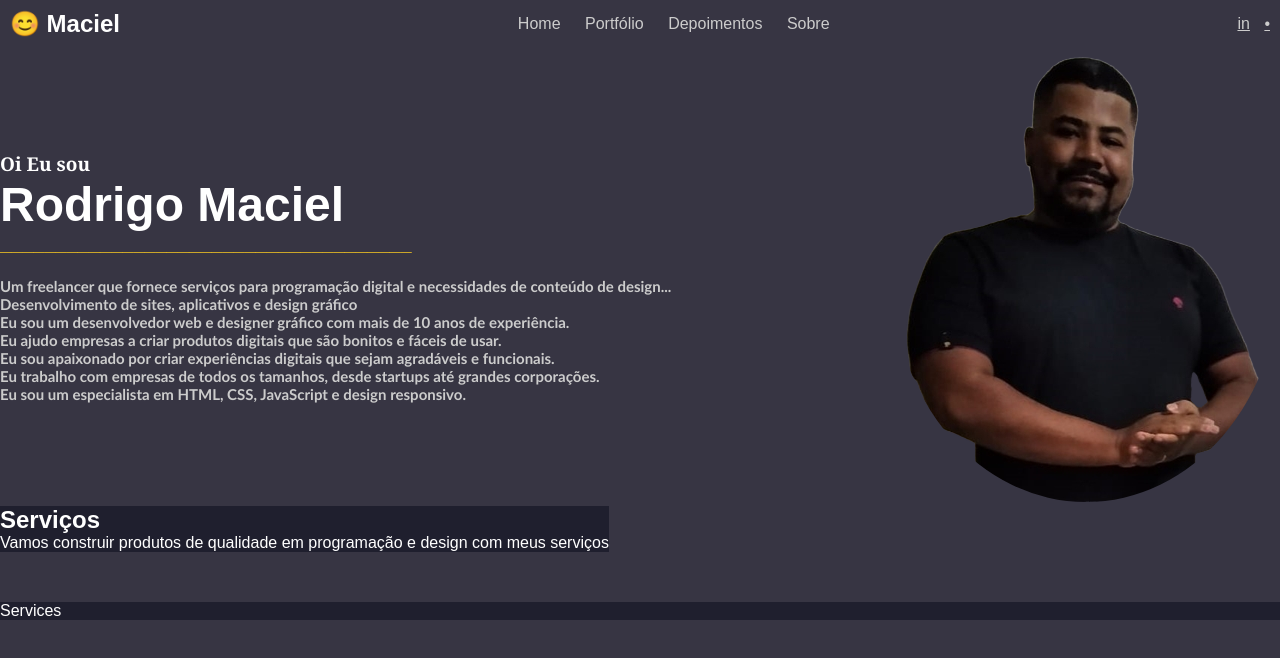
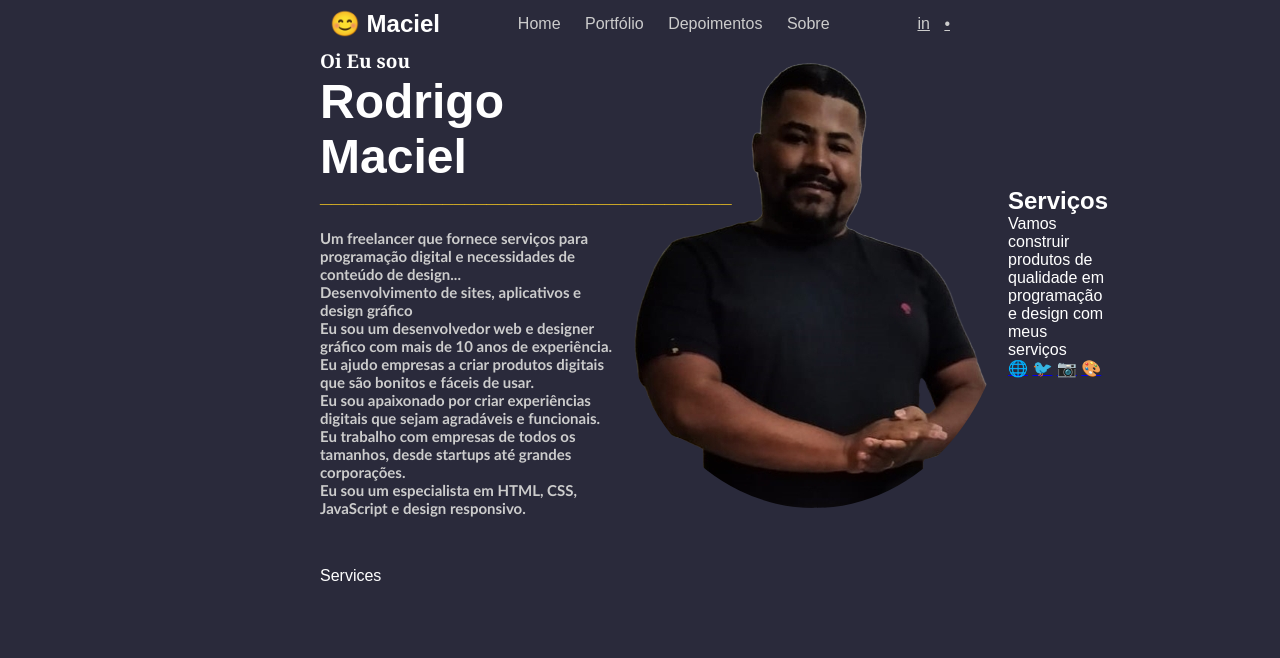
Before and after one commit to Rinogahr/lande_page, a plain HTML site: page lande_page1.0.html in a window 1280 px wide. Drawn offline with Linux system fonts and the light colour scheme.

Commit message:
fsdfsd
sdfsdfsd

```diff
--- a/css/lande_page1.0.css
+++ b/css/lande_page1.0.css
@@ -6,8 +6,19 @@
 
 body {
   font-family: 'Arial', sans-serif;
-  background-color: #373543;
   color: #fff;
+  display: flex;
+  align-items: center;
+  flex-direction: column;
+  flex-wrap: nowrap;
+  align-content: center;
+  justify-content: center;
+  background-color: #2a2a3b;
+}
+
+#containerPrincipal{
+  width: 50vw;
+  height: 100vh;
 }
 
 .header {
@@ -15,7 +26,7 @@ body {
   justify-content: space-between;
   align-items: center;
   padding: 10px;
-  /* background-color: #2a2a3b; */
+  border-radius: 10px 10px 0 0;
 }
 
 .logo {
@@ -34,13 +45,8 @@ body {
   color: #ccc;
 }
 
-.main {
-  /* padding: 40px; */
-}
-
 .intro {
   display: flex;
-  flex-wrap: wrap;
   justify-content: space-between;
   align-items: center;
   margin-bottom: 50px;
@@ -80,9 +86,6 @@ body {
   border-radius: 50%;
 }
 
-.services{
-  background-color: #1f1f2e;
-}
 
 @media (max-width: 768px) {
   .intro {
--- a/lande_page1.0.html
+++ b/lande_page1.0.html
@@ -7,6 +7,7 @@
   <link rel="stylesheet" href="/css/lande_page1.0.css">
 </head>
 <body>
+  <main id="containerPrincipal">
 
     <header class="header">
       <div class="logo">😊 Maciel</div>
@@ -25,6 +26,7 @@
     <main class="main">
 
       <section class="intro">
+
         <nav class="intro-text">
           <h2>Oi Eu sou</h2>
           <h1>Rodrigo Maciel</h1>
@@ -37,18 +39,28 @@
           <p>Eu trabalho com empresas de todos os tamanhos, desde startups até grandes corporações.</p>
           <p>Eu sou um especialista em HTML, CSS, JavaScript e design responsivo.</p>
         </nav>
+
         <nav class="intro-image">
           <img src="/img/erasebg-transformed.png" alt="Rodrigo Maciel">
         </nav>
+
         <nav class="services">
           <h2>Serviços</h2>
           <p>Vamos construir produtos de qualidade em programação e design com meus serviços</p>
+          <div class="social-icons">
+            <a href="#">🌐</a>
+            <a href="#">🐦</a>
+            <a href="#">📷</a>
+            <a href="#">🎨</a>
+          </div>
         </nav>
+
       </section>
 
-    <section class="services">Services</section>
+      <section class="linkContainer">Services</section>
 
     </main>
 
+  </main>
 </body>
 </html>
```
Lines whose indentation alone changed are shown as unchanged.
